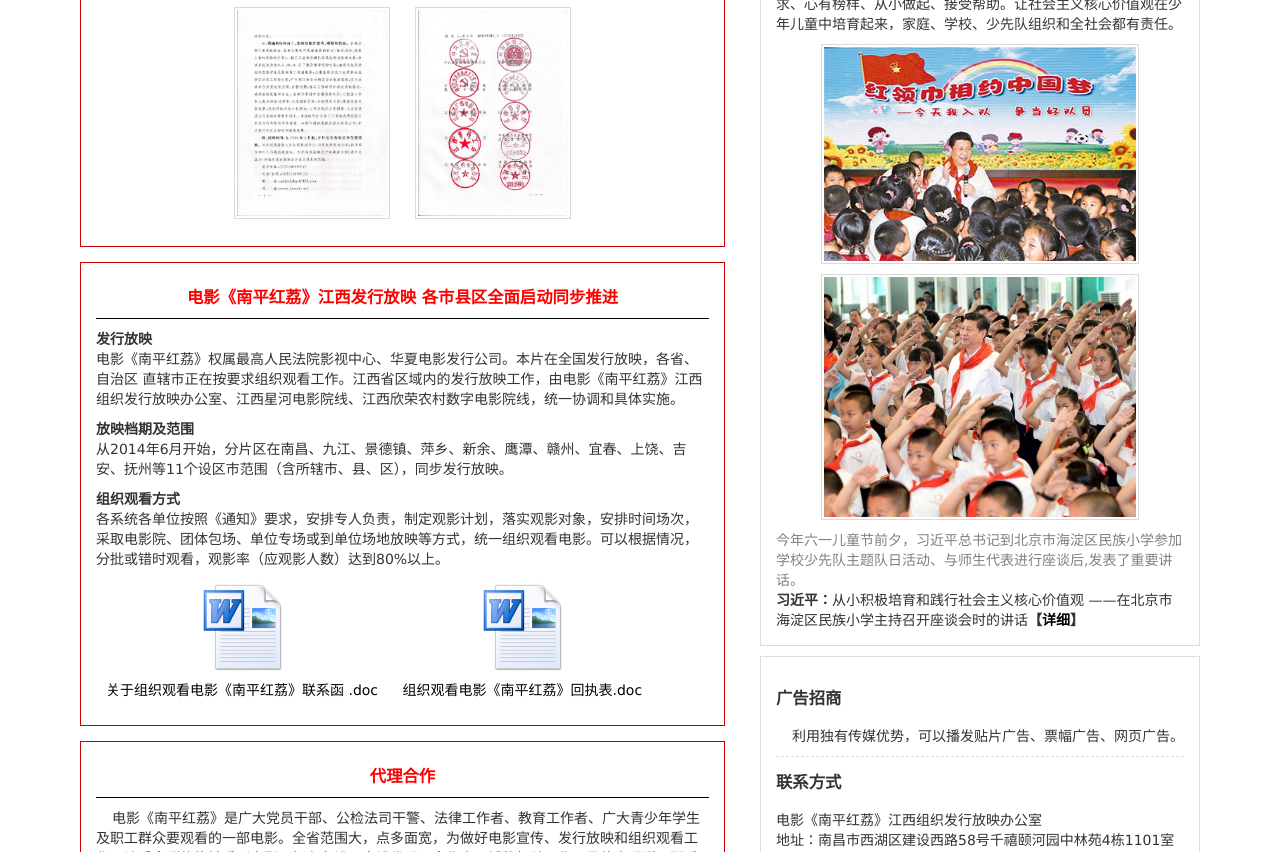
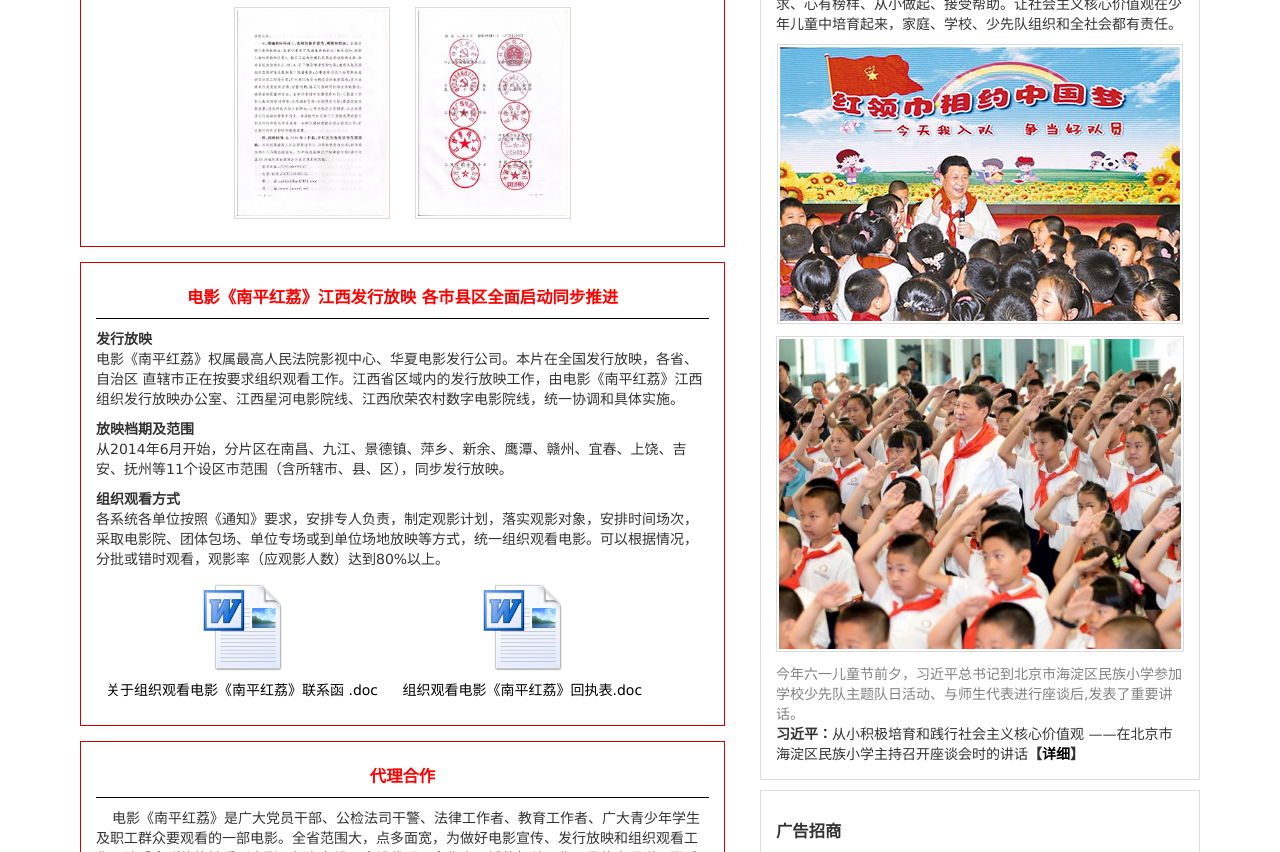
Before and after one commit to lovekugua00/InstreetBackup, a plain HTML site: page index.html in a window 1280 px wide. Shown: the part 2379-3231 px from the top of the page. Drawn offline with Linux system fonts and the light colour scheme.

Commit message:
update index page

```diff
--- a/index.html
+++ b/index.html
@@ -274,10 +274,10 @@
 						</p>
 						<div>
 							<p class="imagebox">
-								<a class="thumb h-thumb" href="images/x1.jpg" target="_blank"><img src="images/x1.jpg"/></a>
+								<a class="thumb" href="images/x1.jpg" target="_blank"><img src="images/x1.jpg"/></a>
 							</p>
 							<p class="imagebox">
-								<a class="thumb h-thumb" href="images/x2.jpg" target="_blank"><img src="images/x2.jpg"/></a>
+								<a class="thumb" href="images/x2.jpg" target="_blank"><img src="images/x2.jpg"/></a>
 							</p>
 							<p>
 								<label class="gray">今年六一儿童节前夕，习近平总书记到北京市海淀区民族小学参加学校少先队主题队日活动、与师生代表进行座谈后,发表了重要讲话。</label>
```
